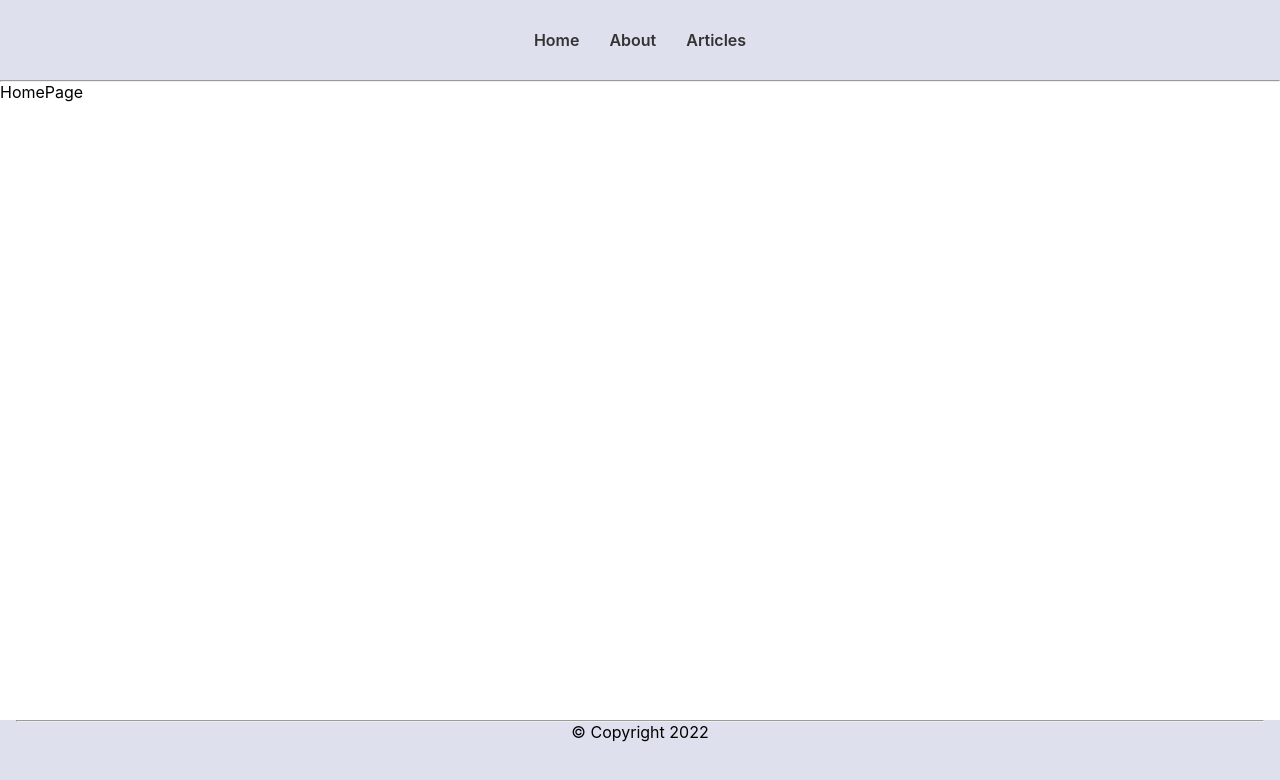
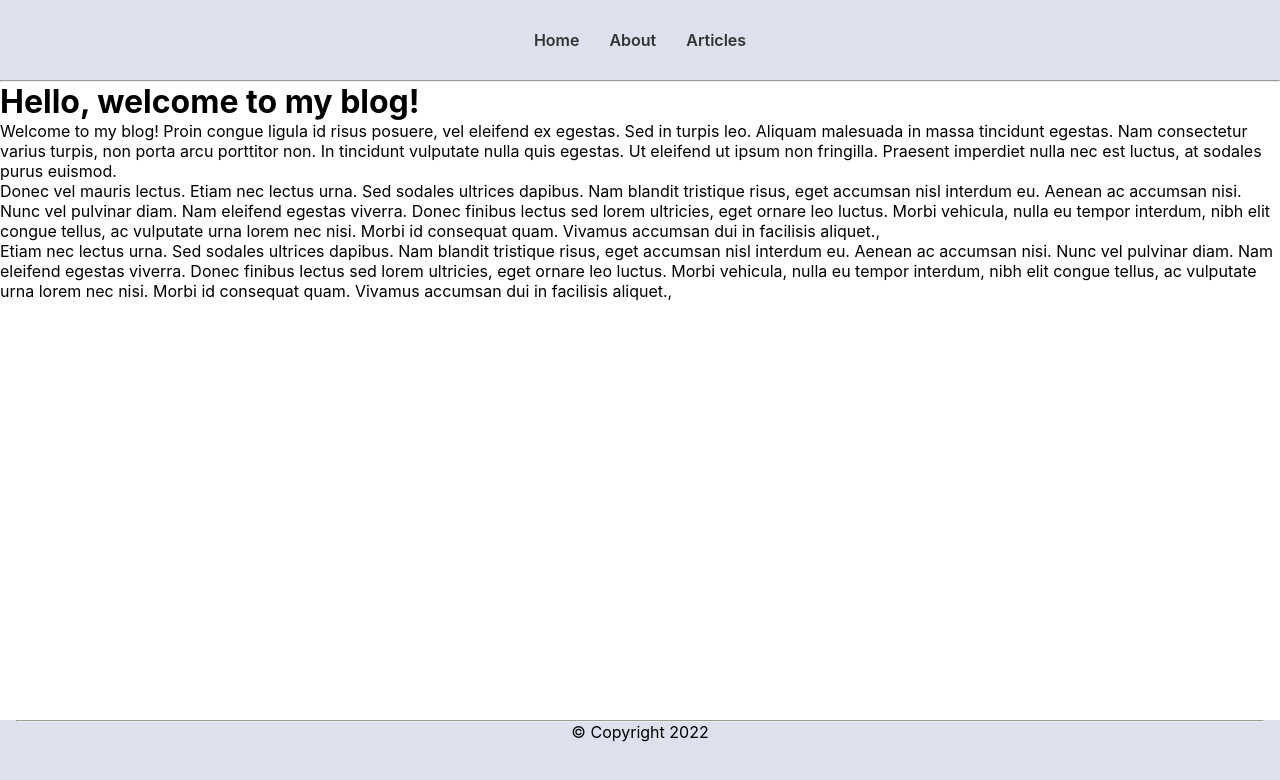
Before and after one commit to Rose1845/blog, a React (Vite) app: page / in a window 1280 px wide. Shown: the top 780 px of the page. Built offline with nearby package versions, Linux system fonts and the light colour scheme.

Commit message:
added the notfound page

```diff
--- a/src/App.jsx
+++ b/src/App.jsx
@@ -6,6 +6,7 @@
 import ArticlePage from './pages/ArticlePage'
 import Layout from './components/Layout'
 import ArticleListPage from './pages/ArticleListPage'
+import NotFoundPage from './pages/NotFoundPage'
 function App() {
 
 
@@ -17,6 +18,7 @@
     <Route path='/about'element={<AboutPage/>}/>
     <Route path='/articles'element={<ArticleListPage/>}/>
     <Route path='/articles/:articleId'element={<ArticlePage/>}/>
+    <Route path='*'element={<NotFoundPage/>}/>
 
    </Routes>
 
--- a/src/pages/AboutPage.jsx
+++ b/src/pages/AboutPage.jsx
@@ -2,7 +2,7 @@
 
 const AboutPage = () => {
   return (
-    <div>AboutPage</div>
+    <div>Hi, I'm the about page!</div>
   )
 }
 
--- a/src/pages/HomePage.jsx
+++ b/src/pages/HomePage.jsx
@@ -2,7 +2,36 @@
 
 const HomePage = () => {
   return (
-    <div>HomePage</div>
+    <div>
+
+       <h1>Hello, welcome to my blog!</h1>
+
+        <p>
+            Welcome to my blog! Proin congue
+            ligula id risus posuere, vel eleifend ex egestas. Sed in turpis leo.
+            Aliquam malesuada in massa tincidunt egestas. Nam consectetur varius turpis,
+            non porta arcu porttitor non. In tincidunt vulputate nulla quis egestas. Ut
+            eleifend ut ipsum non fringilla. Praesent imperdiet nulla nec est luctus, at
+            sodales purus euismod.
+        </p>
+        <p>
+            Donec vel mauris lectus. Etiam nec lectus urna. Sed sodales ultrices dapibus.
+            Nam blandit tristique risus, eget accumsan nisl interdum eu. Aenean ac accumsan
+            nisi. Nunc vel pulvinar diam. Nam eleifend egestas viverra. Donec finibus lectus
+            sed lorem ultricies, eget ornare leo luctus. Morbi vehicula, nulla eu tempor
+            interdum, nibh elit congue tellus, ac vulputate urna lorem nec nisi. Morbi id
+            consequat quam. Vivamus accumsan dui in facilisis aliquet.,
+        </p>
+        <p>
+            Etiam nec lectus urna. Sed sodales ultrices dapibus.
+            Nam blandit tristique risus, eget accumsan nisl interdum eu. Aenean ac accumsan
+            nisi. Nunc vel pulvinar diam. Nam eleifend egestas viverra. Donec finibus lectus
+            sed lorem ultricies, eget ornare leo luctus. Morbi vehicula, nulla eu tempor
+            interdum, nibh elit congue tellus, ac vulputate urna lorem nec nisi. Morbi id
+            consequat quam. Vivamus accumsan dui in facilisis aliquet.,
+        </p>
+
+    </div>
   )
 }
 
--- a/src/pages/NotFoundPage.jsx
+++ b/src/pages/NotFoundPage.jsx
@@ -2,7 +2,9 @@
 
 const NotFoundPage = () => {
   return (
-    <div>NotFoundPage</div>
+    <div>
+      <h1>404: Page Not Found</h1>
+    </div>
   )
 }
 
```
